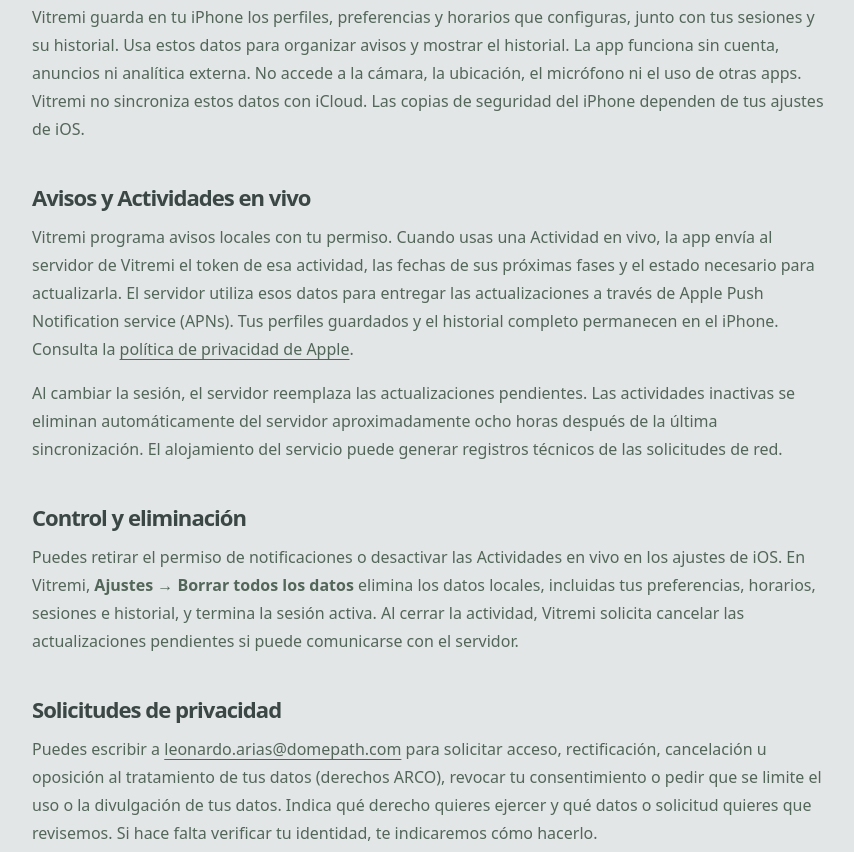
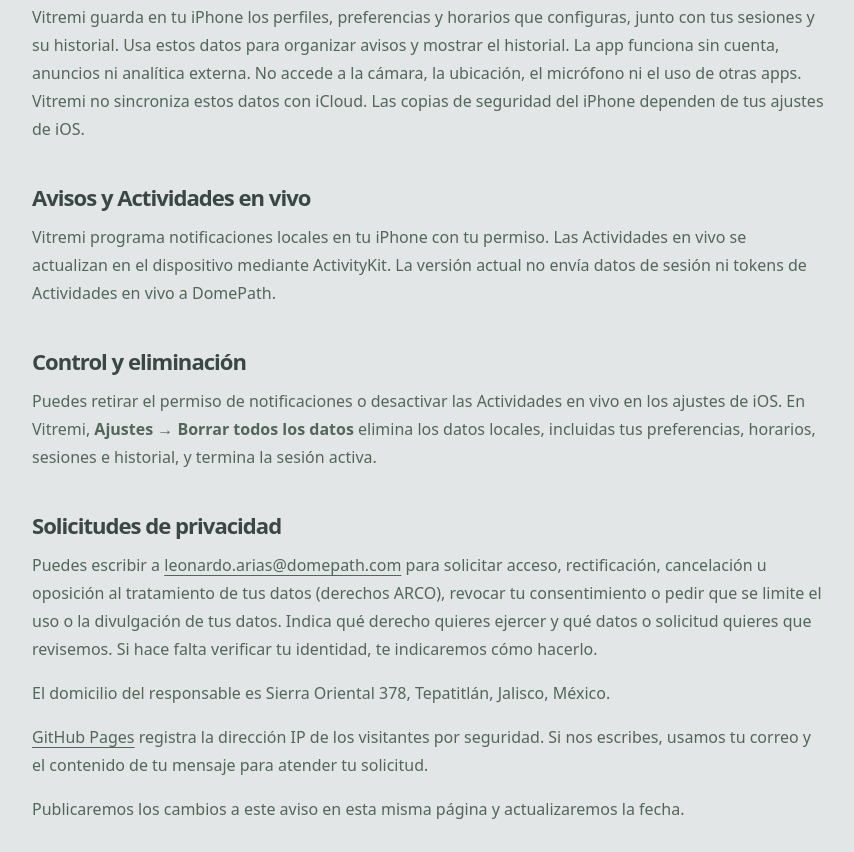
Before and after one commit to adminDomepath/VitremiWeb, a plain HTML site: page privacy.html in a window 1280 px wide. Shown: the part 521-1373 px from the top of the page, without its empty margins (211-1065 px from the left). Drawn offline with Linux system fonts and the light colour scheme.

Commit message:
Describe local Live Activities in the privacy notice

```diff
--- a/privacy.html
+++ b/privacy.html
@@ -36,11 +36,10 @@
       <p>Vitremi guarda en tu iPhone los perfiles, preferencias y horarios que configuras, junto con tus sesiones y su historial. Usa estos datos para organizar avisos y mostrar el historial. La app funciona sin cuenta, anuncios ni analítica externa. No accede a la cámara, la ubicación, el micrófono ni el uso de otras apps. Vitremi no sincroniza estos datos con iCloud. Las copias de seguridad del iPhone dependen de tus ajustes de iOS.</p>
 
       <h2>Avisos y Actividades en vivo</h2>
-      <p>Vitremi programa avisos locales con tu permiso. Cuando usas una Actividad en vivo, la app envía al servidor de Vitremi el token de esa actividad, las fechas de sus próximas fases y el estado necesario para actualizarla. El servidor utiliza esos datos para entregar las actualizaciones a través de Apple Push Notification service (APNs). Tus perfiles guardados y el historial completo permanecen en el iPhone. Consulta la <a class="contact-link" href="https://www.apple.com/legal/privacy/">política de privacidad de Apple</a>.</p>
-      <p>Al cambiar la sesión, el servidor reemplaza las actualizaciones pendientes. Las actividades inactivas se eliminan automáticamente del servidor aproximadamente ocho horas después de la última sincronización. El alojamiento del servicio puede generar registros técnicos de las solicitudes de red.</p>
+      <p>Vitremi programa notificaciones locales en tu iPhone con tu permiso. Las Actividades en vivo se actualizan en el dispositivo mediante ActivityKit. La versión actual no envía datos de sesión ni tokens de Actividades en vivo a DomePath.</p>
 
       <h2>Control y eliminación</h2>
-      <p>Puedes retirar el permiso de notificaciones o desactivar las Actividades en vivo en los ajustes de iOS. En Vitremi, <strong>Ajustes → Borrar todos los datos</strong> elimina los datos locales, incluidas tus preferencias, horarios, sesiones e historial, y termina la sesión activa. Al cerrar la actividad, Vitremi solicita cancelar las actualizaciones pendientes si puede comunicarse con el servidor.</p>
+      <p>Puedes retirar el permiso de notificaciones o desactivar las Actividades en vivo en los ajustes de iOS. En Vitremi, <strong>Ajustes → Borrar todos los datos</strong> elimina los datos locales, incluidas tus preferencias, horarios, sesiones e historial, y termina la sesión activa.</p>
 
       <h2 id="privacy-requests">Solicitudes de privacidad</h2>
       <p>Puedes escribir a <a class="contact-link" href="mailto:leonardo.arias@domepath.com?subject=Vitremi%20privacidad">leonardo.arias@domepath.com</a> para solicitar acceso, rectificación, cancelación u oposición al tratamiento de tus datos (derechos ARCO), revocar tu consentimiento o pedir que se limite el uso o la divulgación de tus datos. Indica qué derecho quieres ejercer y qué datos o solicitud quieres que revisemos. Si hace falta verificar tu identidad, te indicaremos cómo hacerlo.</p>
```
Also changed, not shown: en/privacy.html (+2 -3 lines).
